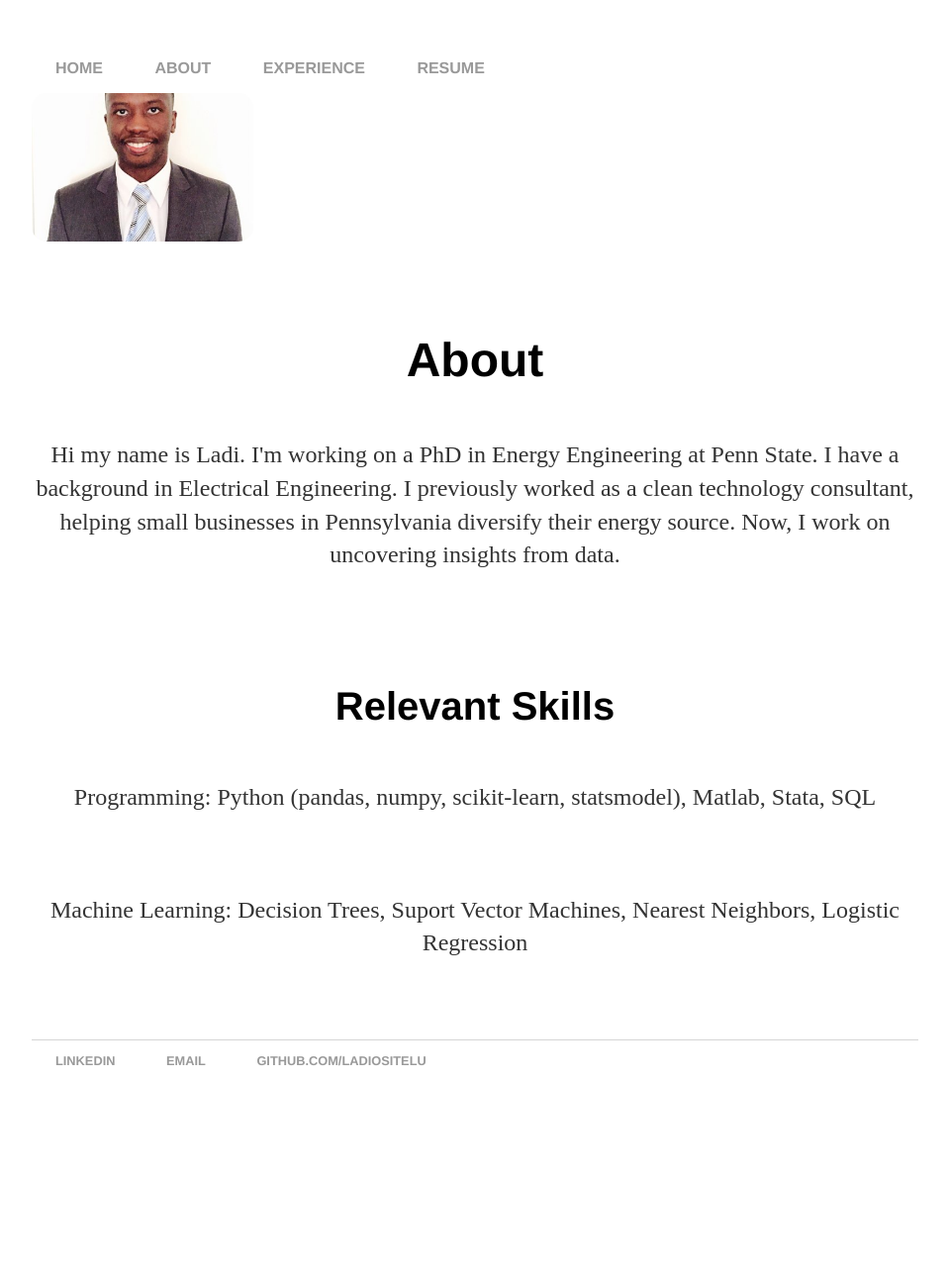
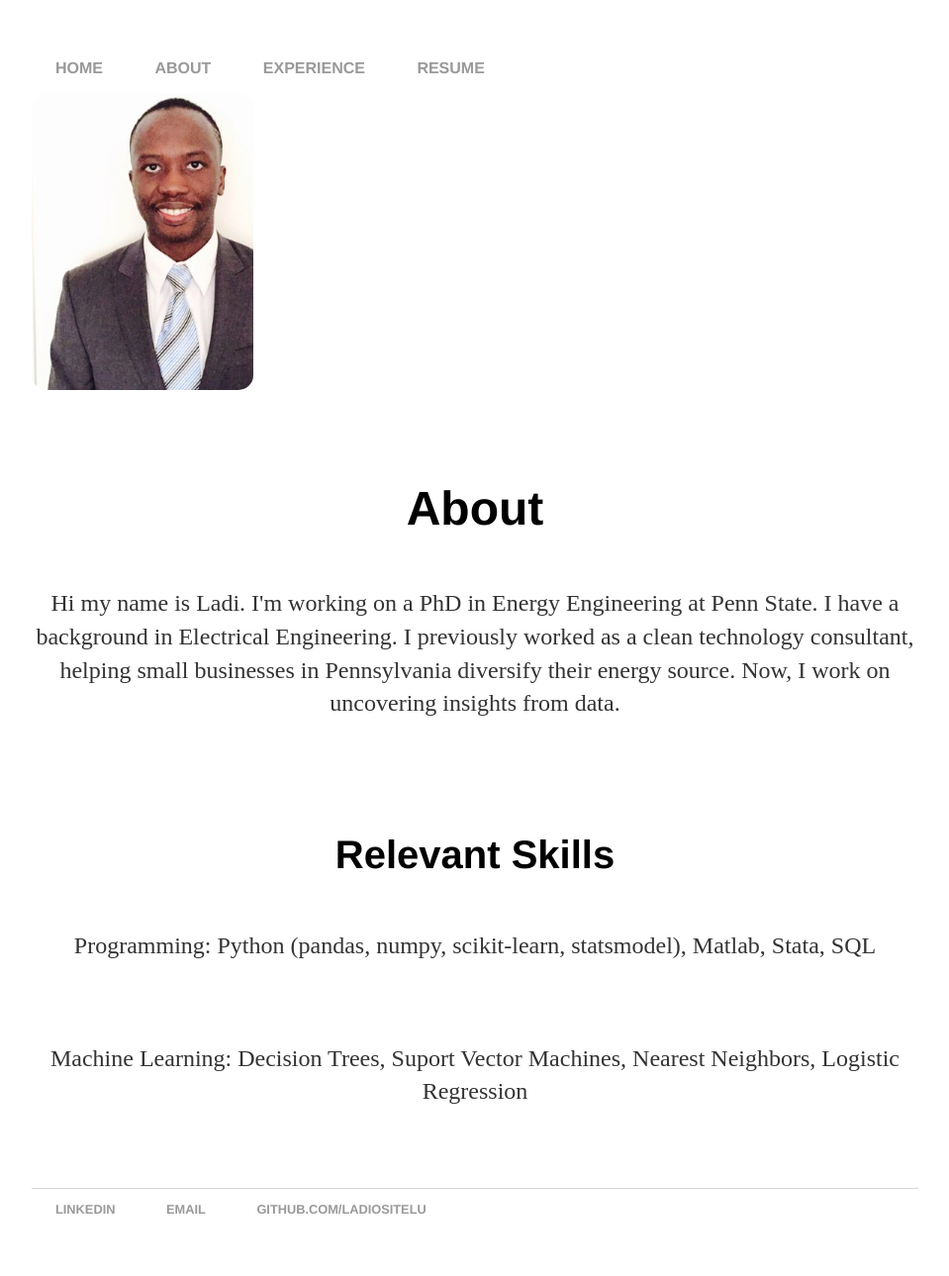
Before and after one commit to ladiositelu/ladiositelu.github.io, a Jekyll site: the page built from About/index.html, in a window 1280 px wide. Shown: the whole page at 99% size, without its empty margins (160-1119 px from the left). Built offline with Jekyll 4.4.1, drawn with Linux system fonts in a browser that asks for light colours; before the commit the page ends 1139 px from its top, so only the background shows below that.

Commit message:
Update about.css

```diff
--- a/css/about.css
+++ b/css/about.css
@@ -39,7 +39,8 @@ a:hover {
 .header {
     background-image: url("https:/ladiositelu.github.io/ladi-ositelu.jpg");
     border-radius: 15px;
-    height: 150px;
+    border-color: black;
+    height: 300px;
     background-position: left;
     background-size: cover;
     width: 25%;
```
